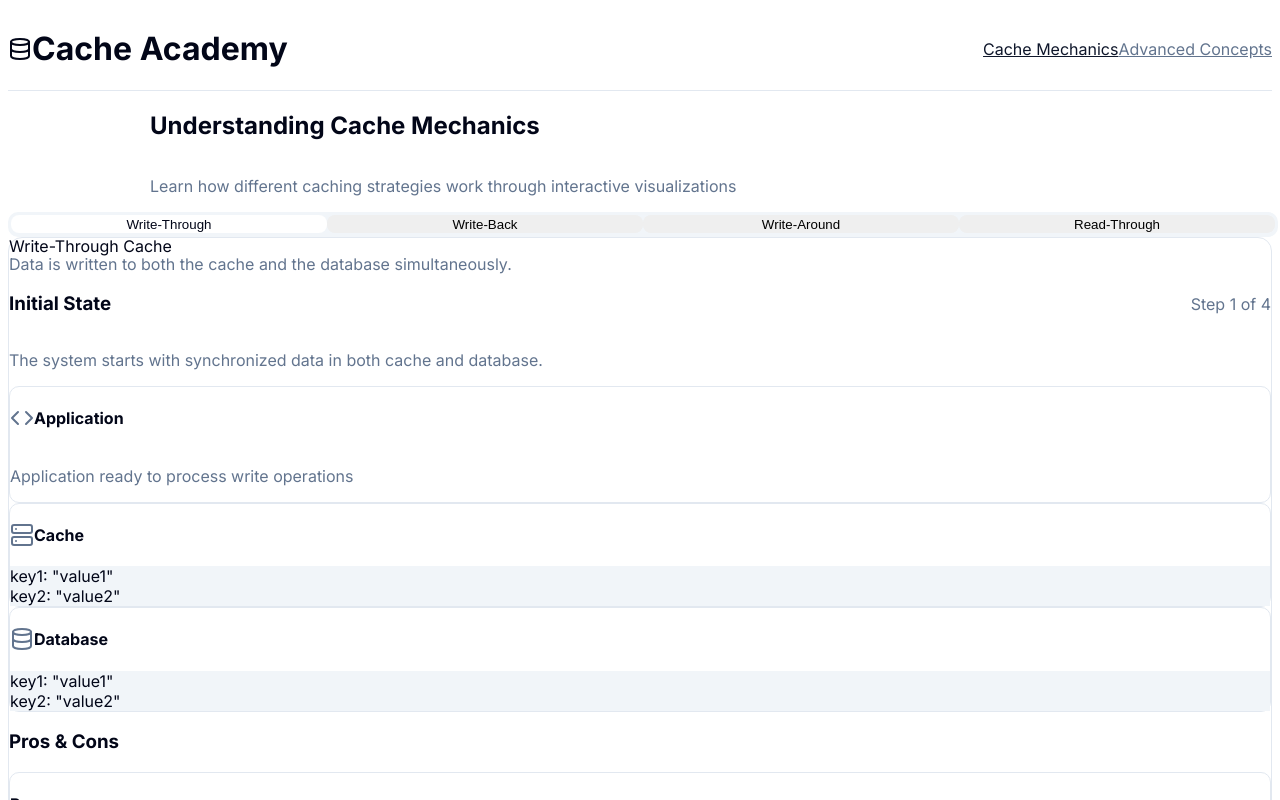
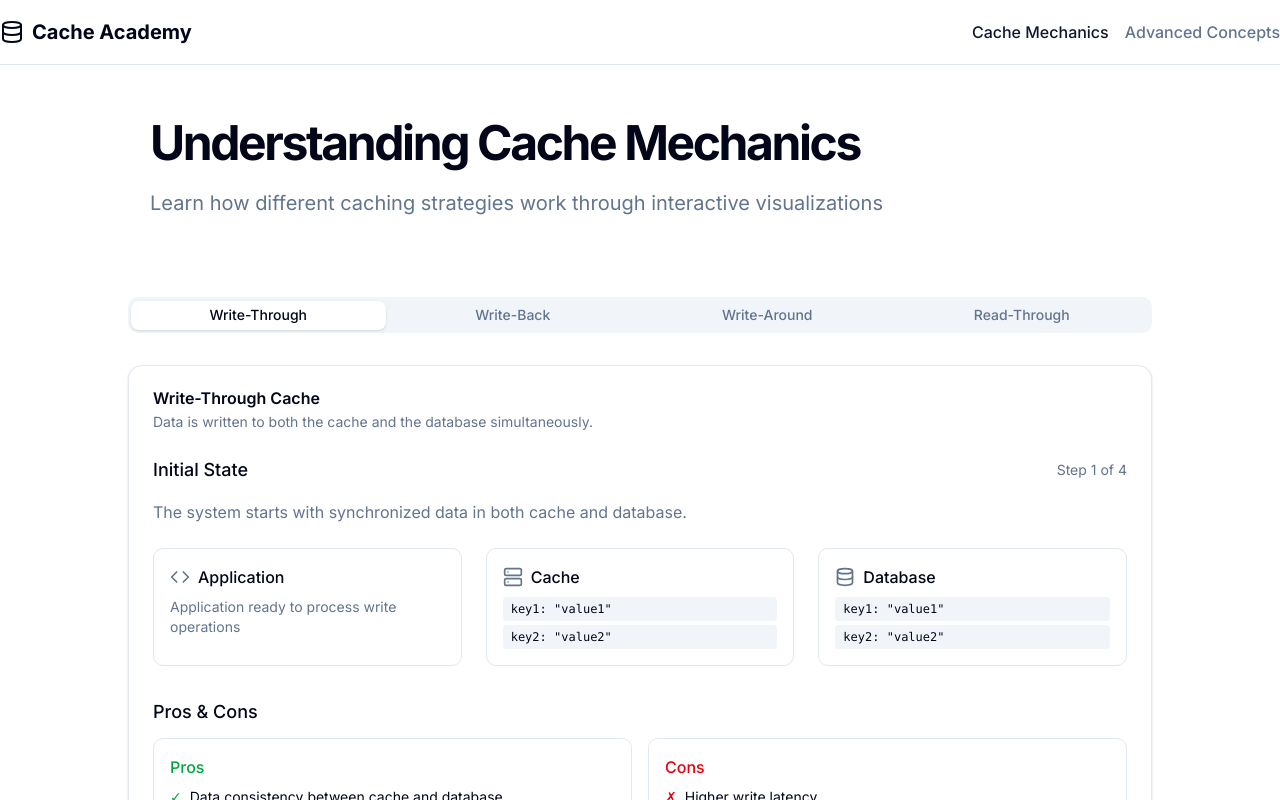
Before and after one commit to ThunderXBlitZ/cache-academy, a Next.js app: page / in a window 1280 px wide. Shown: the top 800 px of the page. Built offline with nearby package versions, Linux system fonts and the light colour scheme.

Commit message:
fix tailwind

```diff
--- a/app/globals.css
+++ b/app/globals.css
@@ -1,3 +1,5 @@
+@import "tailwindcss";
+
 @tailwind base;
 
 @plugin "tailwindcss-animate";
@@ -40,33 +42,35 @@
   }
 
   .dark {
-    --background: 222.2 84% 4.9%;
-    --foreground: 210 40% 98%;
+    --background: 0 0% 100%;
+    --foreground: 222.2 84% 4.9%;
 
-    --card: 222.2 84% 4.9%;
-    --card-foreground: 210 40% 98%;
+    --card: 0 0% 100%;
+    --card-foreground: 222.2 84% 4.9%;
 
-    --popover: 222.2 84% 4.9%;
-    --popover-foreground: 210 40% 98%;
+    --popover: 0 0% 100%;
+    --popover-foreground: 222.2 84% 4.9%;
 
-    --primary: 217.2 91.2% 59.8%;
-    --primary-foreground: 222.2 47.4% 11.2%;
+    --primary: 221.2 83.2% 53.3%;
+    --primary-foreground: 210 40% 98%;
 
-    --secondary: 217.2 32.6% 17.5%;
-    --secondary-foreground: 210 40% 98%;
+    --secondary: 210 40% 96.1%;
+    --secondary-foreground: 222.2 47.4% 11.2%;
 
-    --muted: 217.2 32.6% 17.5%;
-    --muted-foreground: 215 20.2% 65.1%;
+    --muted: 210 40% 96.1%;
+    --muted-foreground: 215.4 16.3% 46.9%;
 
-    --accent: 217.2 32.6% 17.5%;
-    --accent-foreground: 210 40% 98%;
+    --accent: 210 40% 96.1%;
+    --accent-foreground: 222.2 47.4% 11.2%;
 
-    --destructive: 0 62.8% 30.6%;
+    --destructive: 0 84.2% 60.2%;
     --destructive-foreground: 210 40% 98%;
 
-    --border: 217.2 32.6% 17.5%;
-    --input: 217.2 32.6% 17.5%;
-    --ring: 224.3 76.3% 48%;
+    --border: 214.3 31.8% 91.4%;
+    --input: 214.3 31.8% 91.4%;
+    --ring: 221.2 83.2% 53.3%;
+
+    --radius: 0.5rem;
   }
 }
 
@@ -115,37 +119,38 @@
 }
 
 .dark {
-  --background: oklch(0.129 0.042 264.695);
-  --foreground: oklch(0.984 0.003 247.858);
-  --card: oklch(0.208 0.042 265.755);
-  --card-foreground: oklch(0.984 0.003 247.858);
-  --popover: oklch(0.208 0.042 265.755);
-  --popover-foreground: oklch(0.984 0.003 247.858);
-  --primary: oklch(0.929 0.013 255.508);
-  --primary-foreground: oklch(0.208 0.042 265.755);
-  --secondary: oklch(0.279 0.041 260.031);
-  --secondary-foreground: oklch(0.984 0.003 247.858);
-  --muted: oklch(0.279 0.041 260.031);
-  --muted-foreground: oklch(0.704 0.04 256.788);
-  --accent: oklch(0.279 0.041 260.031);
-  --accent-foreground: oklch(0.984 0.003 247.858);
-  --destructive: oklch(0.704 0.191 22.216);
-  --border: oklch(1 0 0 / 10%);
-  --input: oklch(1 0 0 / 15%);
-  --ring: oklch(0.551 0.027 264.364);
-  --chart-1: oklch(0.488 0.243 264.376);
-  --chart-2: oklch(0.696 0.17 162.48);
-  --chart-3: oklch(0.769 0.188 70.08);
-  --chart-4: oklch(0.627 0.265 303.9);
-  --chart-5: oklch(0.645 0.246 16.439);
-  --sidebar: oklch(0.208 0.042 265.755);
-  --sidebar-foreground: oklch(0.984 0.003 247.858);
-  --sidebar-primary: oklch(0.488 0.243 264.376);
+  --radius: 0.625rem;
+  --background: oklch(1 0 0);
+  --foreground: oklch(0.129 0.042 264.695);
+  --card: oklch(1 0 0);
+  --card-foreground: oklch(0.129 0.042 264.695);
+  --popover: oklch(1 0 0);
+  --popover-foreground: oklch(0.129 0.042 264.695);
+  --primary: oklch(0.208 0.042 265.755);
+  --primary-foreground: oklch(0.984 0.003 247.858);
+  --secondary: oklch(0.968 0.007 247.896);
+  --secondary-foreground: oklch(0.208 0.042 265.755);
+  --muted: oklch(0.968 0.007 247.896);
+  --muted-foreground: oklch(0.554 0.046 257.417);
+  --accent: oklch(0.968 0.007 247.896);
+  --accent-foreground: oklch(0.208 0.042 265.755);
+  --destructive: oklch(0.577 0.245 27.325);
+  --border: oklch(0.929 0.013 255.508);
+  --input: oklch(0.929 0.013 255.508);
+  --ring: oklch(0.704 0.04 256.788);
+  --chart-1: oklch(0.646 0.222 41.116);
+  --chart-2: oklch(0.6 0.118 184.704);
+  --chart-3: oklch(0.398 0.07 227.392);
+  --chart-4: oklch(0.828 0.189 84.429);
+  --chart-5: oklch(0.769 0.188 70.08);
+  --sidebar: oklch(0.984 0.003 247.858);
+  --sidebar-foreground: oklch(0.129 0.042 264.695);
+  --sidebar-primary: oklch(0.208 0.042 265.755);
   --sidebar-primary-foreground: oklch(0.984 0.003 247.858);
-  --sidebar-accent: oklch(0.279 0.041 260.031);
-  --sidebar-accent-foreground: oklch(0.984 0.003 247.858);
-  --sidebar-border: oklch(1 0 0 / 10%);
-  --sidebar-ring: oklch(0.551 0.027 264.364);
+  --sidebar-accent: oklch(0.968 0.007 247.896);
+  --sidebar-accent-foreground: oklch(0.208 0.042 265.755);
+  --sidebar-border: oklch(0.929 0.013 255.508);
+  --sidebar-ring: oklch(0.704 0.04 256.788);
 }
 
 @theme inline {
```
